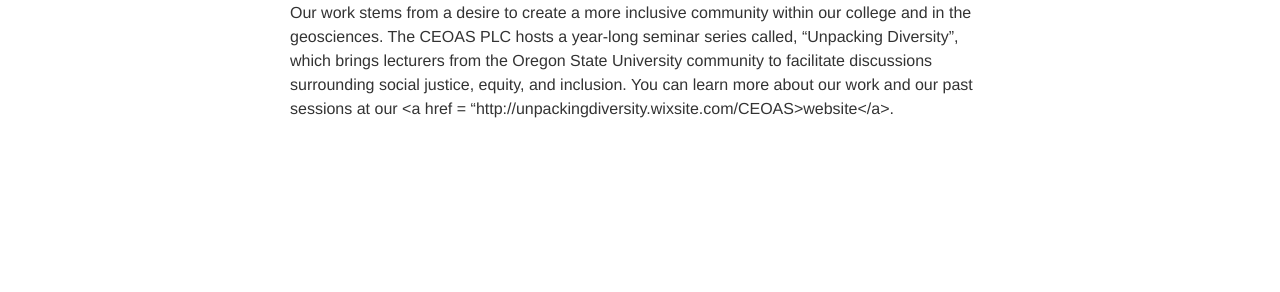
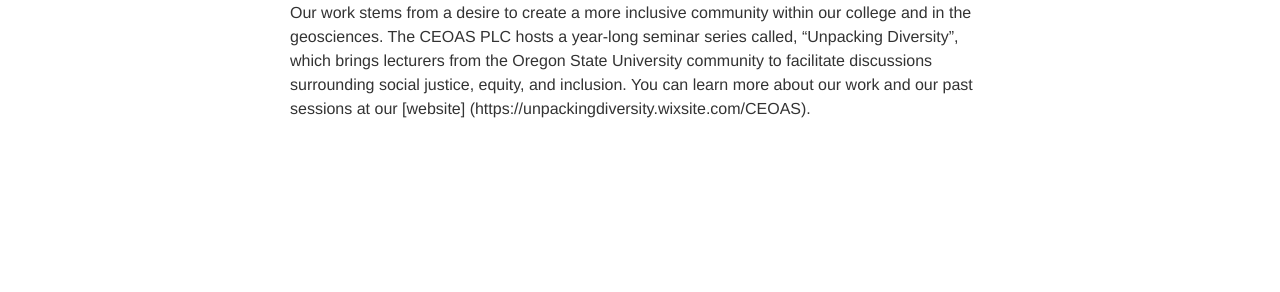
Before and after one commit to benthoschan/benthoschan.github.io, a Jekyll site: the page built from _pages/service.md, in a window 1280 px wide. Shown: the part 285-577 px from the top of the page. Built offline with Jekyll 4.4.1, drawn with Linux system fonts in a browser that asks for light colours; nearby versions of some CDN libraries; some of the changed lines change nothing that is shown; some of the changed text lies outside the part shown.

Commit message:
Update service.md

```diff
--- a/_pages/service.md
+++ b/_pages/service.md
@@ -5,4 +5,4 @@
 description: service and outreach
 ---
 
-In addition to my research activities and as of the summer of 2018, I have been an active organizing member of the College of Earth, Ocean, and Atmospheric Sciences (CEOAS) Professional Learning Community, which started in 2017 as a graduate student-driven initiative. Our work stems from a desire to create a more inclusive community within our college and in the geosciences. The CEOAS PLC hosts a year-long seminar series called, "Unpacking Diversity", which brings lecturers from the Oregon State University community to facilitate discussions surrounding social justice, equity, and inclusion. You can learn more about our work and our past sessions at our <a href = "http://unpackingdiversity.wixsite.com/CEOAS>website</a>.
+In addition to my research activities and as of the summer of 2018, I have been an active organizing member of the College of Earth, Ocean, and Atmospheric Sciences (CEOAS) Professional Learning Community, which started in 2017 as a graduate student-driven initiative. Our work stems from a desire to create a more inclusive community within our college and in the geosciences. The CEOAS PLC hosts a year-long seminar series called, "Unpacking Diversity", which brings lecturers from the Oregon State University community to facilitate discussions surrounding social justice, equity, and inclusion. You can learn more about our work and our past sessions at our [website] (https://unpackingdiversity.wixsite.com/CEOAS).
```
